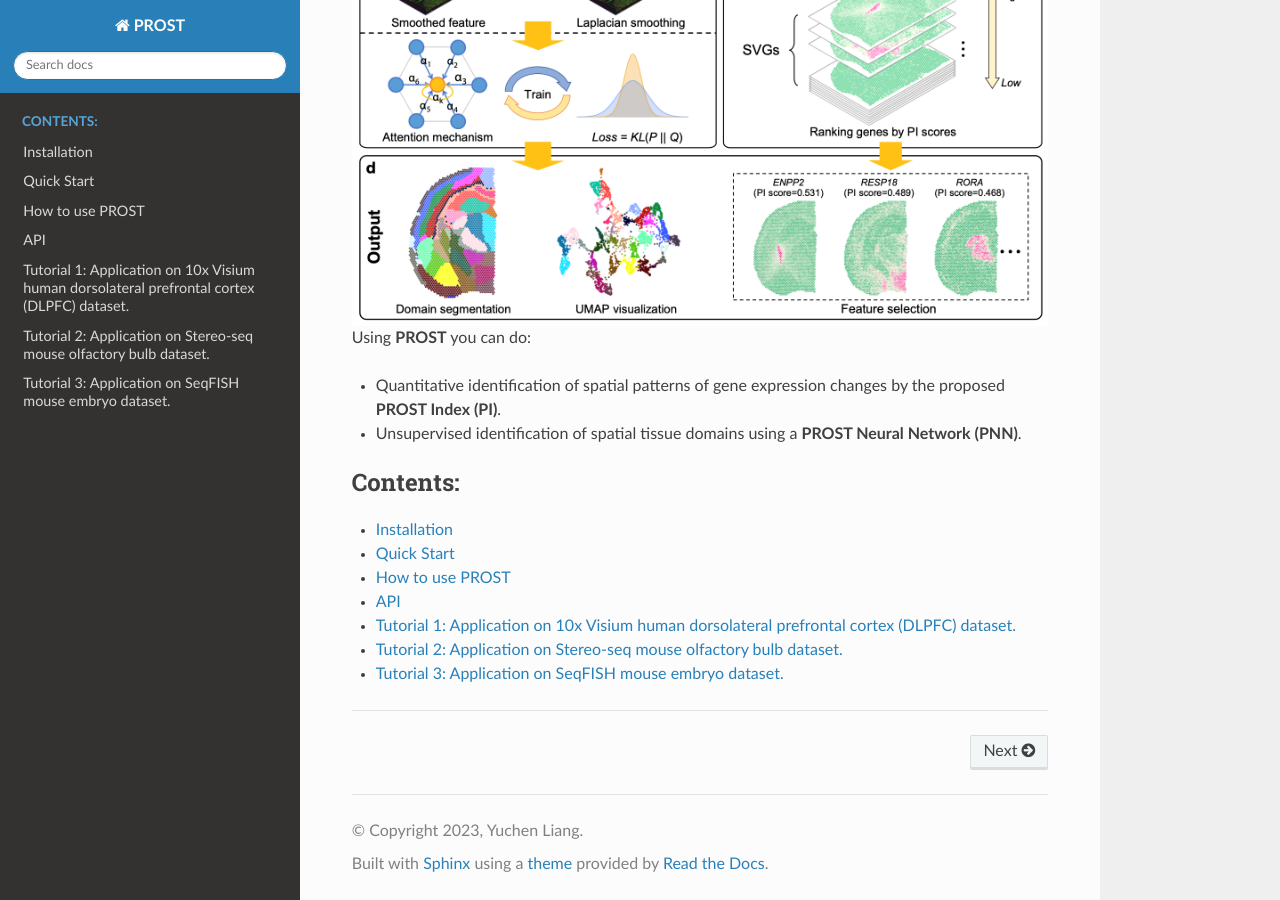
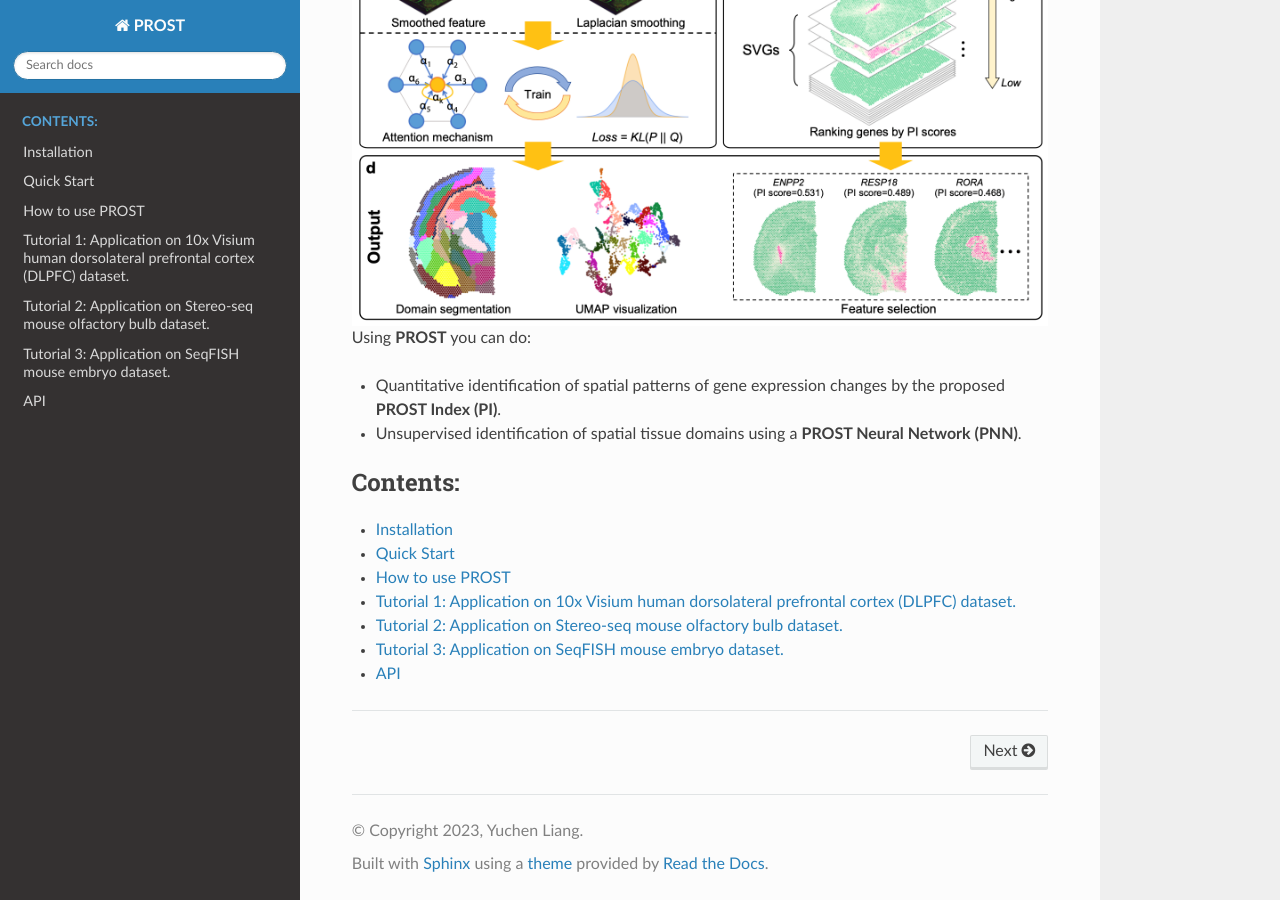
Before and after one commit to Sicrve11/prost_doc, a Sphinx documentation site: the page built from source/index.rst, in a window 1280 px wide and 900 px high, scrolled down 651 px. Built offline with Sphinx 7.4.7 and the Read the Docs theme 2.0.0, drawn with Linux system fonts in a browser that asks for light colours.

```diff
--- a/source/index.rst
+++ b/source/index.rst
@@ -27,8 +27,8 @@ Using **PROST** you can do:
    Installation
    Easy Start
    How to use PROST
+   Tutorials
    Api
-   Tutorials
 
 
 
```
